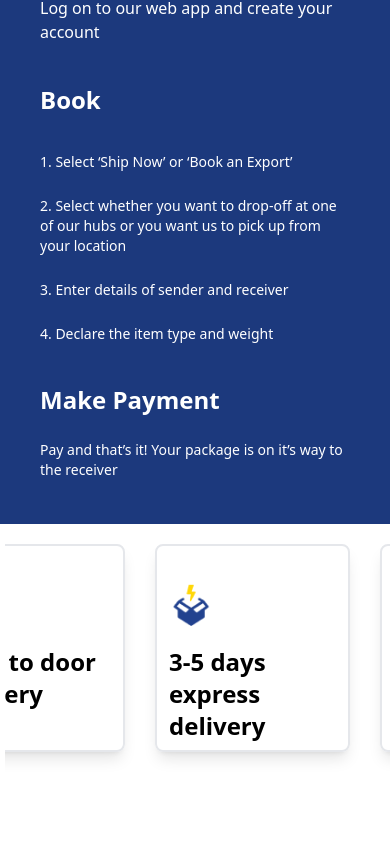
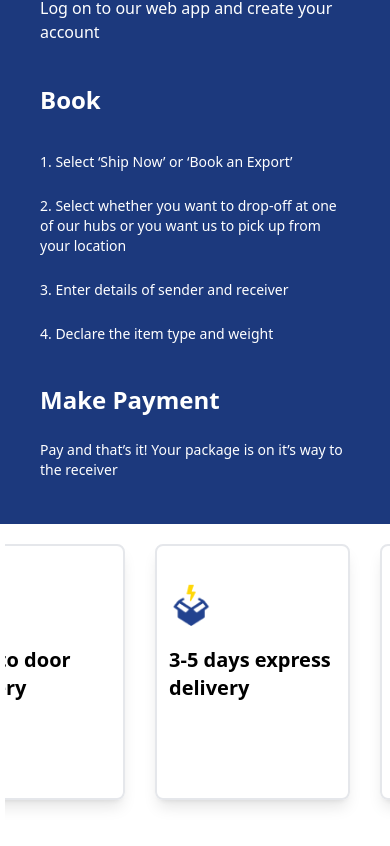
Before and after one commit to andreyscott/react-form, a React (Create React App) app: page / in a window 390 px wide. Shown: the part 3413-4259 px from the top of the page. Built offline with nearby package versions, Linux system fonts and the light colour scheme.

Commit message:
done for now

```diff
--- a/src/components/Carousel.js
+++ b/src/components/Carousel.js
@@ -70,6 +70,15 @@ export default class Carousel extends Component {
             },
           },
           {
+            breakpoint: 480,
+            settings: {
+              slidesToShow: 2,
+              slidesToScroll: 1,
+              centerMode: true,
+              centerPadding: "15px",
+            },
+          },
+          {
             breakpoint: 320,
             settings: {
               slidesToShow: 1,
@@ -92,12 +101,12 @@ export default class Carousel extends Component {
               {items.map((item = {}, index) => {
                 return (
                   <div
-          className="h-52 max-h-56 w-40 border-2 rounded-lg flex flex-col items-start  justify-evenly py-5 px-3  shadow-lg"
+          className="md:h-52  h-64 md:max-h-56 w-52   max-w-60 border-2 rounded-lg flex flex-col items-start  justify-evenly py-5 px-3  shadow-lg"
                     key={item.type}
                   >
                     <img className='w-11 mt-4 h-11' src={item.icon} alt={item.type} />
 
-                    <p className='text-left font-semibold text-2xl mt-2  pt-3 pb-10  '>{item.type}</p>
+                    <p className='text-left font-semibold text-xl md:text-2xl mt-2  pt-3 pb-10  '>{item.type}</p>
 
                   </div>
                 )
```
